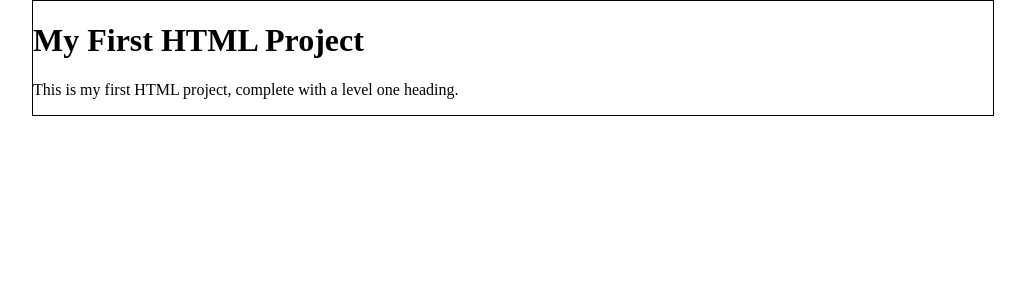
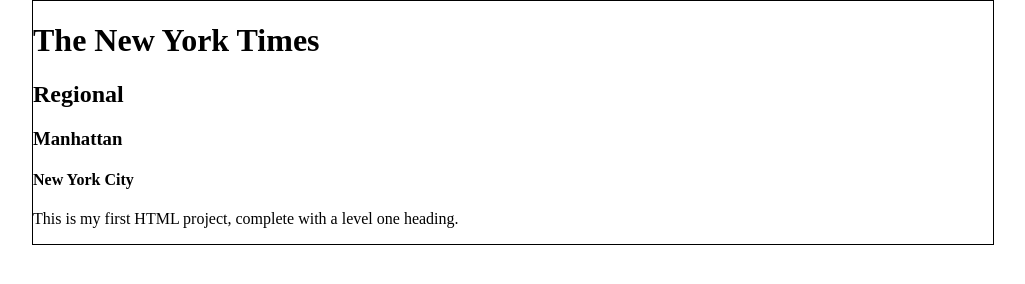
Before and after one commit to elanaleifer/first-html, a plain HTML site: page index.html in a window 1280 px wide. Shown: the whole page, without its empty margins (127-1152 px from the left). Drawn offline with Linux system fonts and the light colour scheme.

Commit message:
New York Times edition
≈ß≈≈≈≈≈≈ç≈ç

```diff
--- a/index.html
+++ b/index.html
@@ -2,11 +2,14 @@
 <html lang="en">
    <head>
       <meta charset="utf-8">
-      <title>My First HTML Project</title>
+      <title>The New York Times</title>
       <link rel="stylesheet" href="css/style.css">
    </head>
    <body>
-      <h1>My First HTML Project</h1>
+      <h1>The New York Times</h1>
+      <h2>Regional</h2>
+      <h3>Manhattan</h3>
+      <h4>New York City</h4>
       <p>This is my first HTML project, complete with a level one heading.</p>
    </body>
 </html>
```
